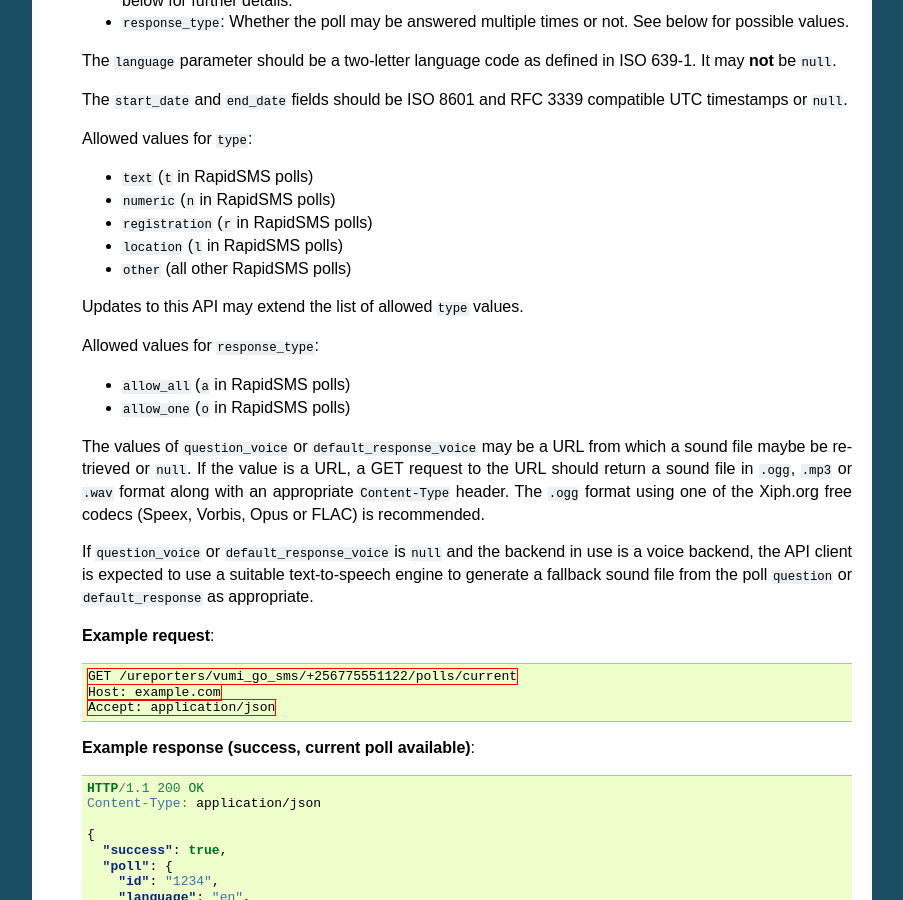
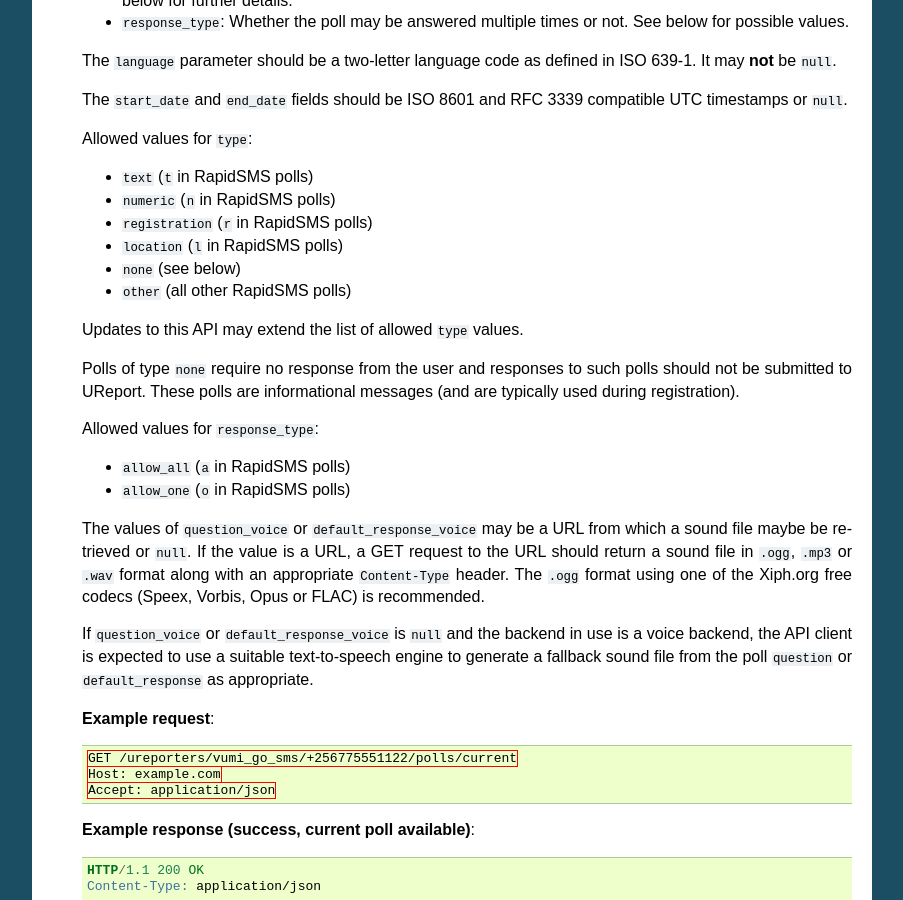
Before and after one commit to praekelt/vumi-ureport, a Sphinx documentation site: the page built from docs/ureport-api.rst, in a window 1280 px wide and 900 px high, scrolled down 2658 px. Shown: the whole window, without its empty margins (198-1101 px from the left). Built offline with Sphinx 7.4.7, drawn with Linux system fonts in a browser that asks for light colours.

Commit message:
First attempt to add support for polls of type 'none'.

```diff
--- a/docs/ureport-api.rst
+++ b/docs/ureport-api.rst
@@ -192,9 +192,14 @@ API methods
    * ``numeric`` (``n`` in RapidSMS polls)
    * ``registration`` (``r`` in RapidSMS polls)
    * ``location`` (``l`` in RapidSMS polls)
+   * ``none`` (see below)
    * ``other`` (all other RapidSMS polls)
 
    Updates to this API may extend the list of allowed ``type`` values.
+
+   Polls of type ``none`` require no response from the user and responses
+   to such polls should not be submitted to UReport. These polls are
+   informational messages (and are typically used during registration).
 
    Allowed values for ``response_type``:
 
```
